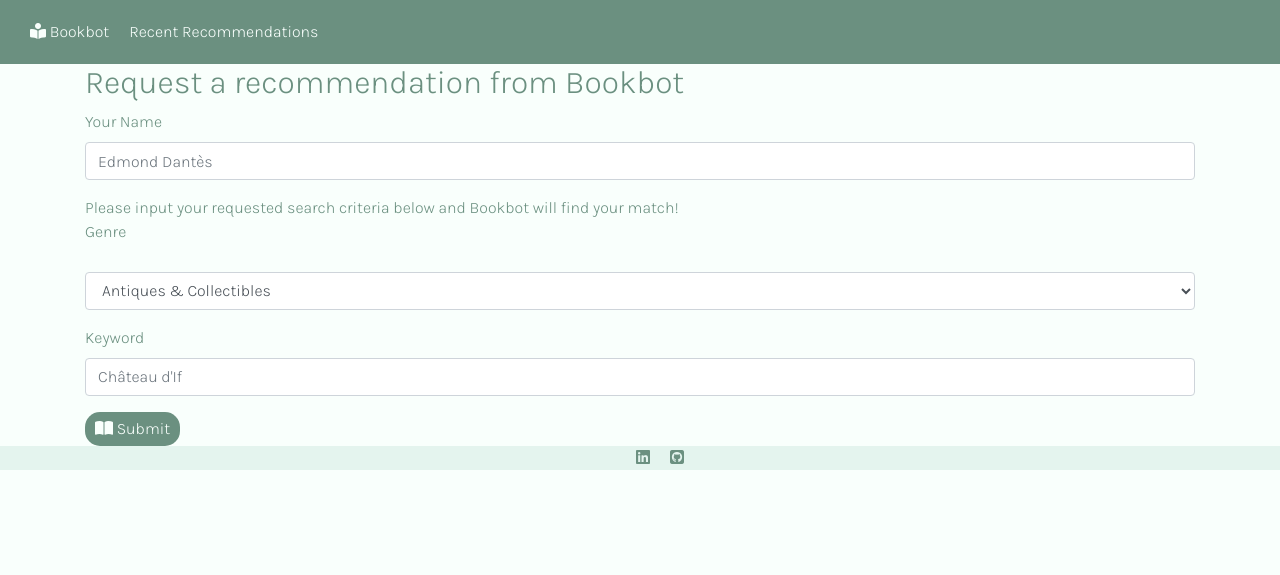
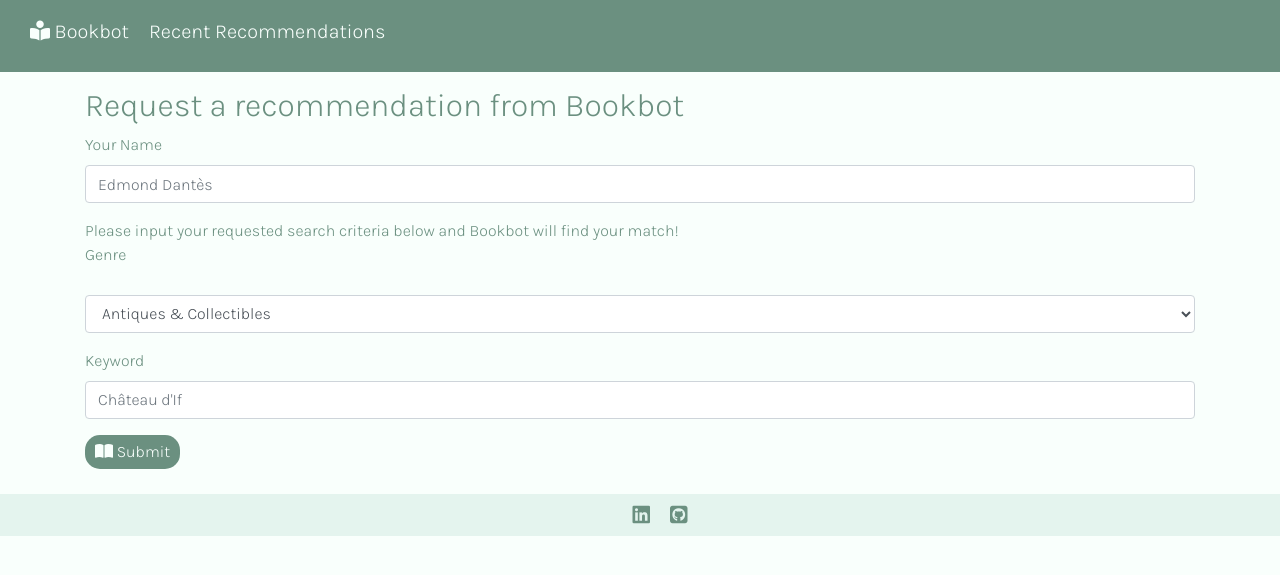
Before and after one commit to kschlough/bookbot, a Flask app: page /form in a window 1280 px wide. Shown: the top 575 px of the page. Run offline with Flask 2, Linux system fonts and the light colour scheme; parts of the project's set-up code (start-up, migrations or seed data) failed here and were passed over; some libraries are stand-ins or nearby versions.

Commit message:
More styling

```diff
--- a/static/homepage.jsx
+++ b/static/homepage.jsx
@@ -13,16 +13,19 @@ function Homepage() {
                         <h2>Would you like to:</h2>
 
                         <ul id="homepage-options">
+                            <h5>
                             <li>
                                 <i className="fas fa-book"></i>
                                 <a href='/form'> Request a recommendation</a>
                             </li>
+                            </h5>
 
-
+                            <h5>
                             <li>
                                 <i className="fas fa-bookmark"></i>
                                 <a href='/recent-requests'> View all of Bookbot's previous recommendations</a>
                             </li>
+                            </h5>
                         </ul>
 
                     </div>
--- a/static/style.css
+++ b/static/style.css
@@ -29,8 +29,12 @@ li {
 
 }
 
-container {
+.container {
     padding: 15px;
+}
+
+h2 {
+
 }
 
 
@@ -50,14 +54,14 @@ container {
     position: absolute;
     top: 50%;
     left: 50%;
-    transform: translate(-50%, -90%);
+    transform: translate(-50%, -80%);
 
   }
 
 
 .col-homepage {
     text-align: center;
-    background-color: white;
+    background-color: #F9FFFC;
     border-radius: 15px;
     padding: 15px;
 
@@ -100,6 +104,8 @@ a:hover {
 #footer-links {
     display: flex;
     justify-content: center;
+    padding-top: 10px;
+    margin-top: 10px;
 
 }
 
--- a/templates/base.html
+++ b/templates/base.html
@@ -32,13 +32,18 @@
       <div id="nav-div">
         <nav id="navbar">
           <ul id="nav-options">
+            <h5>
             <li>
               <i class="fas fa-book-reader"></i>
               <a className = "navlink" href='/'>Bookbot</a>
             </li>
+            </h5>
+
+            <h5>
             <li>
               <a className = "navlink" href='recent-requests'>Recent Recommendations</a>
             </li>
+            </h5>
           </ul>
         </nav>
       </div>
@@ -50,13 +55,17 @@
 
       <div id="footer">
         <ul id="footer-links">
+          <h5>
           <li>
             <a href="https://www.linkedin.com/in/kathryn-schlough/"><i class="fab fa-linkedin"></i></a>
           </li>
+          </h5>
 
+          <h5>
           <li>
             <a href="https://github.com/kschlough"><i class="fab fa-github-square"></i></a>
           </li>
+          </h5>
         </ul>
       </div>
 
```
